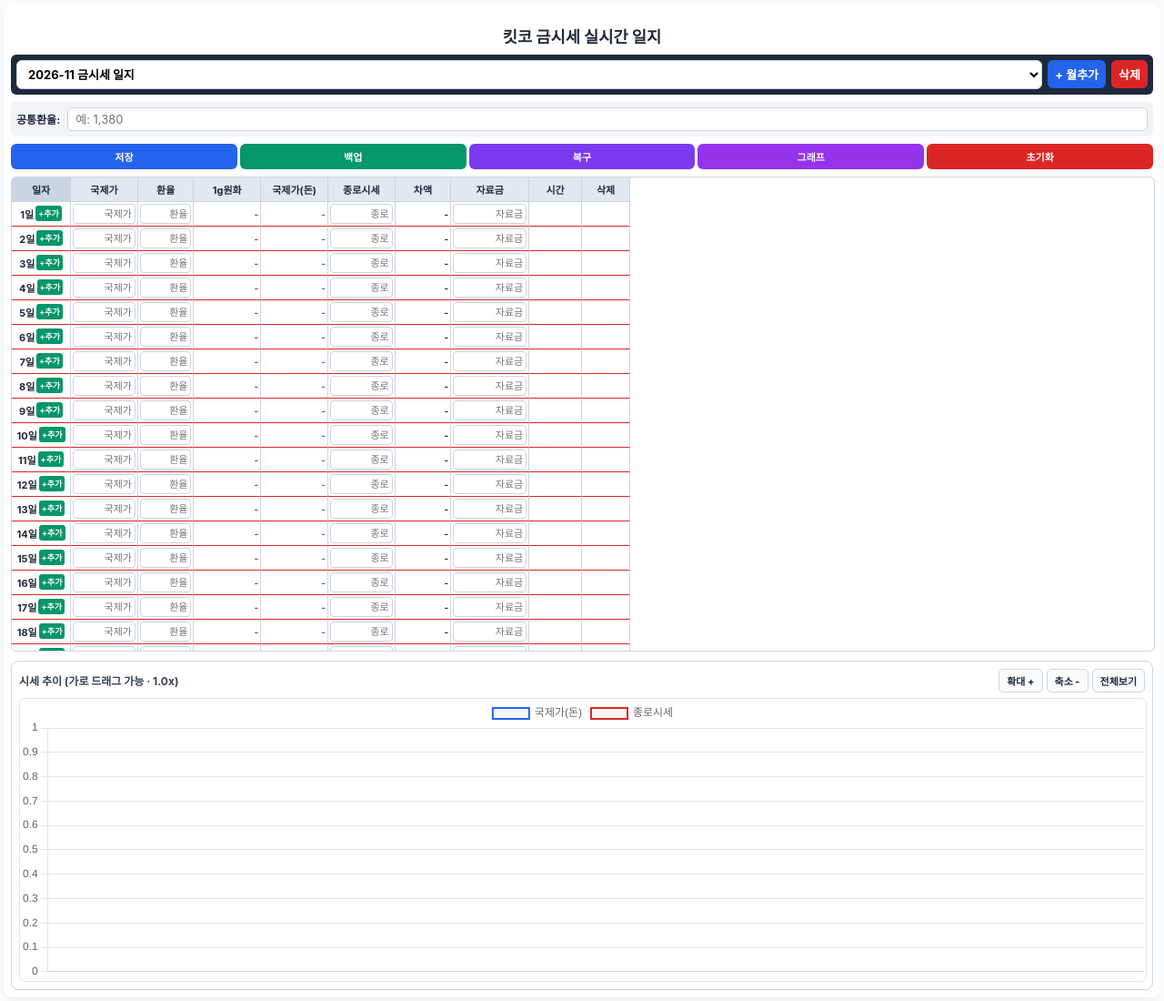
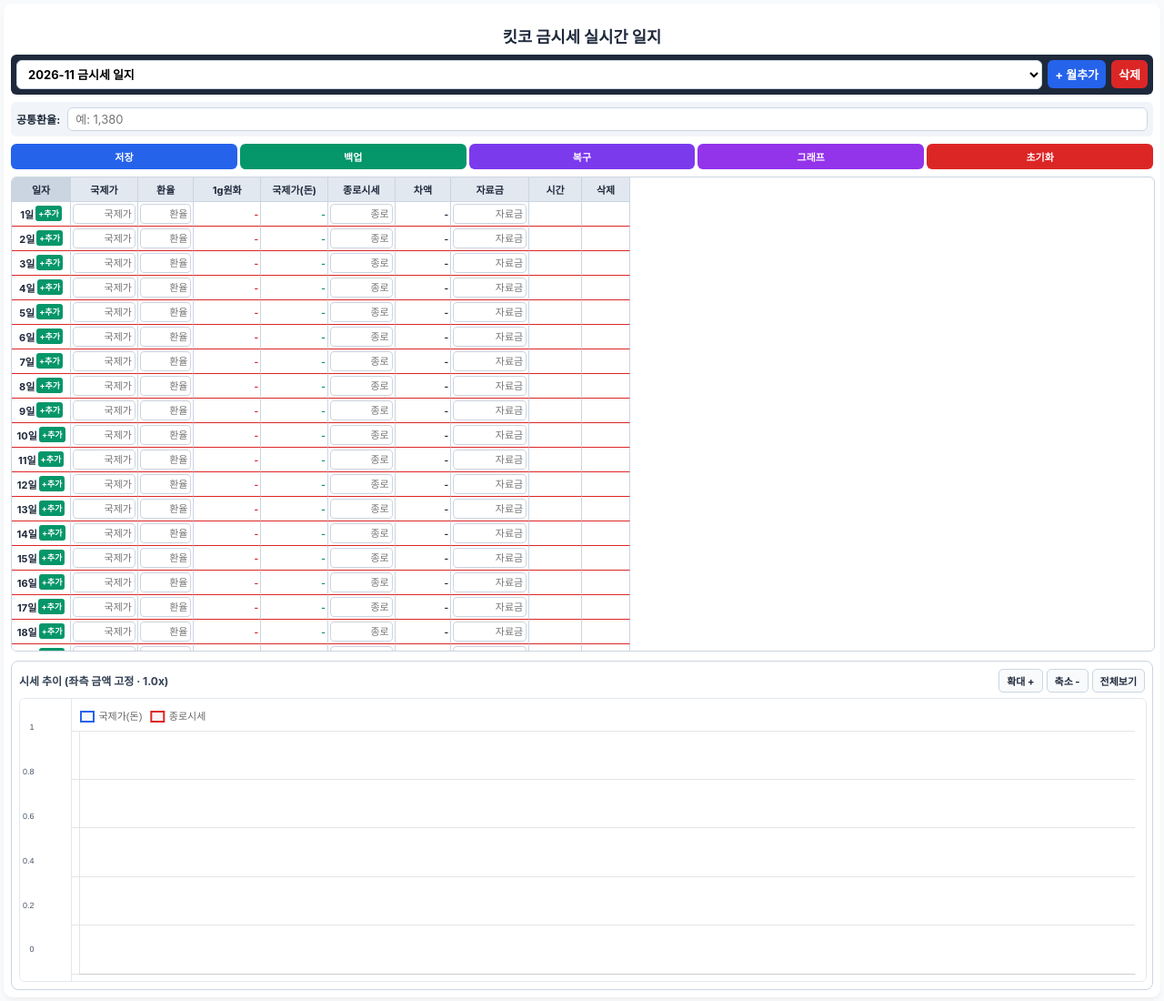
Before and after one commit to Gooam/gold, a plain HTML site: page index.html in a window 1280 px wide. Shown: the whole page at 91% size. Drawn offline with nearby package versions, Linux system fonts and the light colour scheme.

Commit message:
Update index.html

```diff
--- a/index.html
+++ b/index.html
@@ -226,7 +226,7 @@
             white-space: nowrap;
         }
 
-        /* 그래프 영역 (확대/축소 + 가로 스크롤 지원) */
+        /* 그래프 영역 (좌측 Y축 고정 + 차트 가로 스크롤/확대/축소) */
         .chart-panel {
             margin-top: 10px;
             background: #fff;
@@ -267,20 +267,36 @@
         .zoom-btn:active {
             background: #e2e8f0;
         }
+        .chart-split-body {
+            position: relative;
+            display: flex;
+            width: 100%;
+            height: 310px;
+            border: 1px solid #e2e8f0;
+            border-radius: 6px;
+            background: #ffffff;
+            overflow: hidden;
+        }
+        .y-axis-fixed-box {
+            flex: 0 0 56px;
+            width: 56px;
+            height: 100%;
+            background: #ffffff;
+            border-right: 1px solid #e2e8f0;
+            z-index: 2;
+        }
         .chart-scroll-wrapper {
-            width: 100%;
+            flex: 1 1 auto;
+            height: 100%;
             overflow-x: auto;
             overflow-y: hidden;
             -webkit-overflow-scrolling: touch;
-            border: 1px solid #e2e8f0;
-            border-radius: 6px;
             background: #ffffff;
         }
         .chart-canvas-box {
             position: relative;
-            width: 100%;
+            height: 100%;
             min-width: 100%;
-            height: 310px;
         }
     </style>
 </head>
@@ -335,16 +351,21 @@
     <!-- 그래프 영역 -->
     <div class="chart-panel">
         <div class="chart-toolbar">
-            <span class="chart-title" id="zoomStatus">시세 추이 (가로 드래그 가능 · 1.0x)</span>
+            <span class="chart-title" id="zoomStatus">시세 추이 (좌측 금액 고정 · 1.0x)</span>
             <div class="zoom-controls">
                 <button type="button" class="zoom-btn" onclick="zoomChart(1.35)">확대 +</button>
-                <button type="button" class="zoom-btn" onclick="zoomChart(0.74)">축소 -</button>
+                <button type="button" class="zoom-btn" onclick="zoomChart(0.65)">축소 -</button>
                 <button type="button" class="zoom-btn" onclick="resetChartZoom()">전체보기</button>
             </div>
         </div>
-        <div class="chart-scroll-wrapper" id="chartScrollWrapper">
-            <div class="chart-canvas-box" id="chartCanvasBox">
-                <canvas id="goldChart"></canvas>
+        <div class="chart-split-body">
+            <div class="y-axis-fixed-box">
+                <canvas id="yAxisChart"></canvas>
+            </div>
+            <div class="chart-scroll-wrapper" id="chartScrollWrapper">
+                <div class="chart-canvas-box" id="chartCanvasBox">
+                    <canvas id="goldChart"></canvas>
+                </div>
             </div>
         </div>
     </div>
@@ -363,6 +384,7 @@
 
     let currentMonth = '';
     let chartInstance = null;
+    let yAxisChartInstance = null;
     let chartScale = 1.0;
     let latestChartPointCount = 0;
 
@@ -781,20 +803,25 @@
         if (!wrapper || !box) return;
 
         latestChartPointCount = dataPointCount;
-        const baseWidth = Math.max(wrapper.clientWidth || 320, dataPointCount * 14);
-        const targetWidth = Math.round(baseWidth * chartScale);
+        const viewportW = wrapper.clientWidth || 280;
+        const standardW = Math.max(viewportW, dataPointCount * 12);
+        const targetWidth = Math.max(viewportW, Math.round(standardW * chartScale));
         box.style.width = `${targetWidth}px`;
 
         if (statusEl) {
-            statusEl.textContent = `시세 추이 (가로 드래그 가능 · ${chartScale.toFixed(1)}x)`;
+            const modeText = chartScale < 0.95 ? '한눈에 축소' : '좌측 금액 고정';
+            statusEl.textContent = `시세 추이 (${modeText} · ${chartScale.toFixed(1)}x)`;
         }
         if (chartInstance) {
             chartInstance.resize();
         }
+        if (yAxisChartInstance) {
+            yAxisChartInstance.resize();
+        }
     }
 
     function zoomChart(factor) {
-        chartScale = Math.min(4.0, Math.max(1.0, Number((chartScale * factor).toFixed(2))));
+        chartScale = Math.min(3.5, Math.max(0.45, Number((chartScale * factor).toFixed(2))));
         applyChartWidth(latestChartPointCount);
     }
 
@@ -805,15 +832,85 @@
         applyChartWidth(latestChartPointCount);
     }
 
+    function syncYAxisScale(donData, jongroData) {
+        if (!chartInstance || !yAxisChartInstance) return;
+        const allVals = [...donData, ...jongroData].filter(v => typeof v === 'number' && !isNaN(v));
+        if (allVals.length === 0) return;
+
+        const minVal = Math.min(...allVals);
+        const maxVal = Math.max(...allVals);
+        const pad = Math.max(5000, Math.round((maxVal - minVal) * 0.1));
+        const yMin = Math.floor((minVal - pad) / 5000) * 5000;
+        const yMax = Math.ceil((maxVal + pad) / 5000) * 5000;
+
+        chartInstance.options.scales.y.min = yMin;
+        chartInstance.options.scales.y.max = yMax;
+        yAxisChartInstance.options.scales.y.min = yMin;
+        yAxisChartInstance.options.scales.y.max = yMax;
+    }
+
     function initChart() {
         if (typeof Chart === 'undefined') return;
         const canvas = document.getElementById('goldChart');
-        if (!canvas) return;
+        const yCanvas = document.getElementById('yAxisChart');
+        if (!canvas || !yCanvas) return;
         const ctx = canvas.getContext('2d');
+        const yCtx = yCanvas.getContext('2d');
 
         if (chartInstance) {
             chartInstance.destroy();
         }
+        if (yAxisChartInstance) {
+            yAxisChartInstance.destroy();
+        }
+
+        yAxisChartInstance = new Chart(yCtx, {
+            type: 'line',
+            data: {
+                labels: [''],
+                datasets: [{
+                    data: [null],
+                    borderWidth: 0,
+                    pointRadius: 0
+                }]
+            },
+            options: {
+                responsive: true,
+                maintainAspectRatio: false,
+                animation: false,
+                layout: {
+                    padding: {
+                        top: 32,
+                        bottom: 34,
+                        left: 0,
+                        right: 0
+                    }
+                },
+                plugins: {
+                    legend: { display: false },
+                    tooltip: { enabled: false }
+                },
+                scales: {
+                    x: {
+                        display: false
+                    },
+                    y: {
+                        position: 'left',
+                        beginAtZero: false,
+                        border: { display: false },
+                        grid: { display: false },
+                        ticks: {
+                            maxTicksLimit: 7,
+                            font: { size: 9 },
+                            color: '#475569',
+                            callback: function(value) {
+                                return Number(value).toLocaleString();
+                            }
+                        }
+                    }
+                }
+            }
+        });
 
         chartInstance = new Chart(ctx, {
             type: 'line',
@@ -851,6 +948,22 @@
                     mode: 'index',
                     intersect: false
                 },
+                layout: {
+                    padding: {
+                        top: 4,
+                        right: 12
+                    }
+                },
+                plugins: {
+                    legend: {
+                        position: 'top',
+                        align: 'start',
+                        labels: {
+                            boxWidth: 14,
+                            font: { size: 11 }
+                        }
+                    }
+                },
                 scales: {
                     x: {
                         ticks: {
@@ -863,11 +976,11 @@
                         }
                     },
                     y: {
+                        position: 'left',
                         beginAtZero: false,
                         ticks: {
-                            callback: function(value) {
-                                return Number(value).toLocaleString();
-                            }
+                            display: false,
+                            maxTicksLimit: 7
                         }
                     }
                 }
@@ -881,7 +994,7 @@
     }
 
     function updateChart() {
-        if (!chartInstance) return;
+        if (!chartInstance || !yAxisChartInstance) return;
         const monthData = db[currentMonth] || { days: {} };
         const lastDay = 31;
 
@@ -916,11 +1029,13 @@
             }
         }
 
+        syncYAxisScale(donData, jongroData);
         applyChartWidth(labels.length);
         chartInstance.data.labels = labels;
         chartInstance.data.datasets[0].data = donData;
         chartInstance.data.datasets[1].data = jongroData;
         chartInstance.update();
+        yAxisChartInstance.update();
     }
 
     window.onload = init;
```
